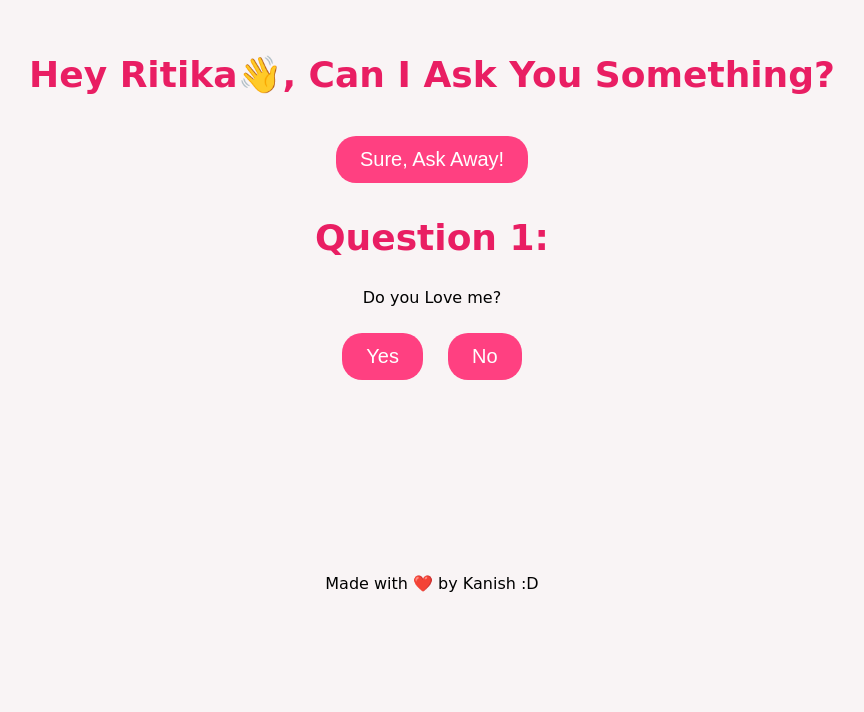
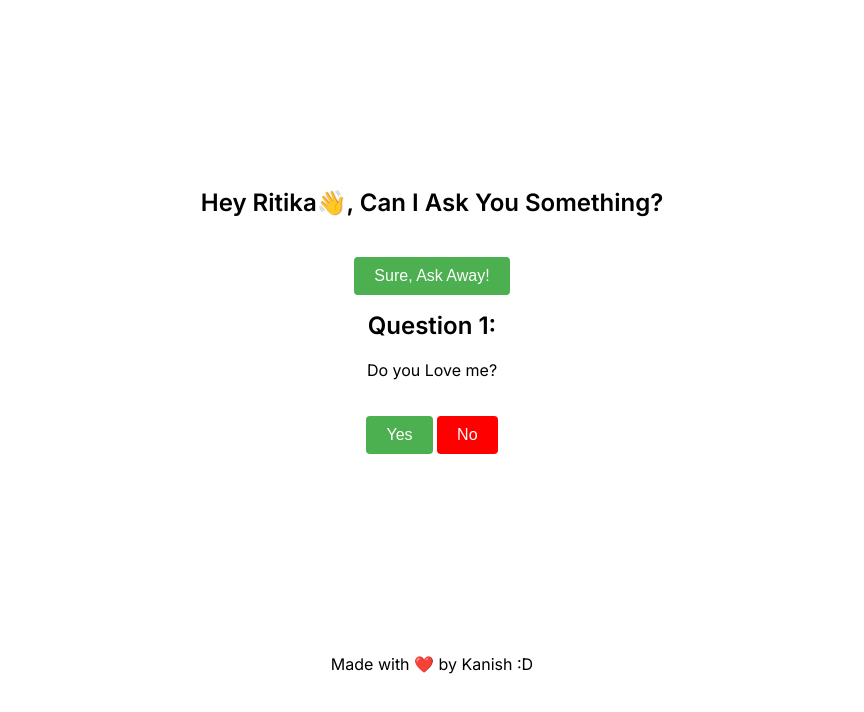
Before and after one commit to kanishdai/Love, a plain HTML site: page index.html in a window 1280 px wide. Both pictures are taken after a click on the button "Sure, Ask Away!". Shown: the whole page, without its empty margins (208-1072 px from the left). Drawn offline with Linux system fonts and the light colour scheme.

Commit message:
Update style.css

```diff
--- a/style.css
+++ b/style.css
@@ -1,99 +1,69 @@
 body {
-    font-family: Arial, sans-serif;
+    font-family: 'Inter', Arial, sans-serif;
     text-align: center;
-    margin: 0;
+    padding-top: 100px;
   }
 
   .container {
-    padding: 20px;
+    max-width: 600px;
+    margin: 80px auto;
+    padding: 0 20px;
   }
 
   h1 {
+    font-size: 24px;
     margin-bottom: 20px;
   }
 
-.buttons {
-    margin: 20px;
+  .no{
+    background-color: red;
+    border-radius: 4px;
+    cursor: pointer;
+  }
+
+  #message{
+    margin-top: 20px;
+  }
+
+  #confetti-canvas{
+    position: absolute;
+    top:0;
+    left: 0;
+    width: 100%;
+    z-index: -10;
   }
 
   button {
-    font-size: 18px;
+    background-color: #4CAF50;
+    border: none;
+    color: white;
     padding: 10px 20px;
-    margin: 5px;
+    text-align: center;
+    text-decoration: none;
+    display: inline-block;
+    font-size: 16px;
+    margin-top: 20px;
+    cursor: pointer;
+    border-radius: 4px;
   }
 
-.popup {
-    display: none;
-    background-color: #f9f9f9;
-    border: 1px solid #ccc;
-    box-shadow: 0 2px 8px rgba(0, 0, 0, 0.1);
-    padding: 20px;
-    position: absolute;
-    top: 50%;
-    left: 50%;
-    transform: translate(-50%, -50%);
-    z-index: 999;
-}
-body {
-    font-family: 'Great Vibes', cursive;
-    text-align: center;
-    margin: 0;
-    background-color: #f9f4f5; /* Soft pastel color for the background */
+  footer{
+    margin-top: 200px;
   }
 
-.container {
-    padding: 30px;
+  @media (max-width: 768px) {
+    body {
+      padding-top: 50px;
     }
 
     h1 {
-    font-size: 36px;
-    margin-bottom: 30px;
-    color: #e91e63; /* Romantic color for the heading */
-}
-
-.buttons {
-    margin: 20px;
+      font-size: 23px;
+      margin-bottom: 10px;
     }
 
     button {
-    font-size: 20px;
-    padding: 12px 24px;
-    margin: 10px;
-    border: none;
-    border-radius: 20px;
-    background-color: #ff4081; /* Romantic color for the buttons */
-    color: #fff;
-    cursor: pointer;
-    transition: background-color 0.3s ease;
+      padding: 8px 16px;
+      font-size: 14px;
+      margin-top: 10px;
     }
-
-button:hover {
-    background-color: #ff5c8d; /* Lighter shade on hover for a soft effect */
   }
-
-.popup {
-    display: none;
-    background-color: #fff;
-    border: 1px solid #e91e63; /* Romantic color for the border */
-    border-radius: 10px;
-    box-shadow: 0 5px 15px rgba(0, 0, 0, 0.2);
-    padding: 20px;
-    position: absolute;
-    top: 50%;
-    left: 50%;
-    transform: translate(-50%, -50%);
-    z-index: 999;
-    font-family: 'Dancing Script', cursive;
-    font-size: 24px;
-    color: #e91e63; /* Romantic color for the popup text */
-}
-
-/* Add a smooth fade-in animation for the popup */
-.popup.fade-in {
-    animation: fadeIn 0.3s ease;
-}
-
-@keyframes fadeIn {
-    from { opacity: 0; }
-    to { opacity: 1; }
-}
```
Lines whose indentation alone changed are shown as unchanged.
